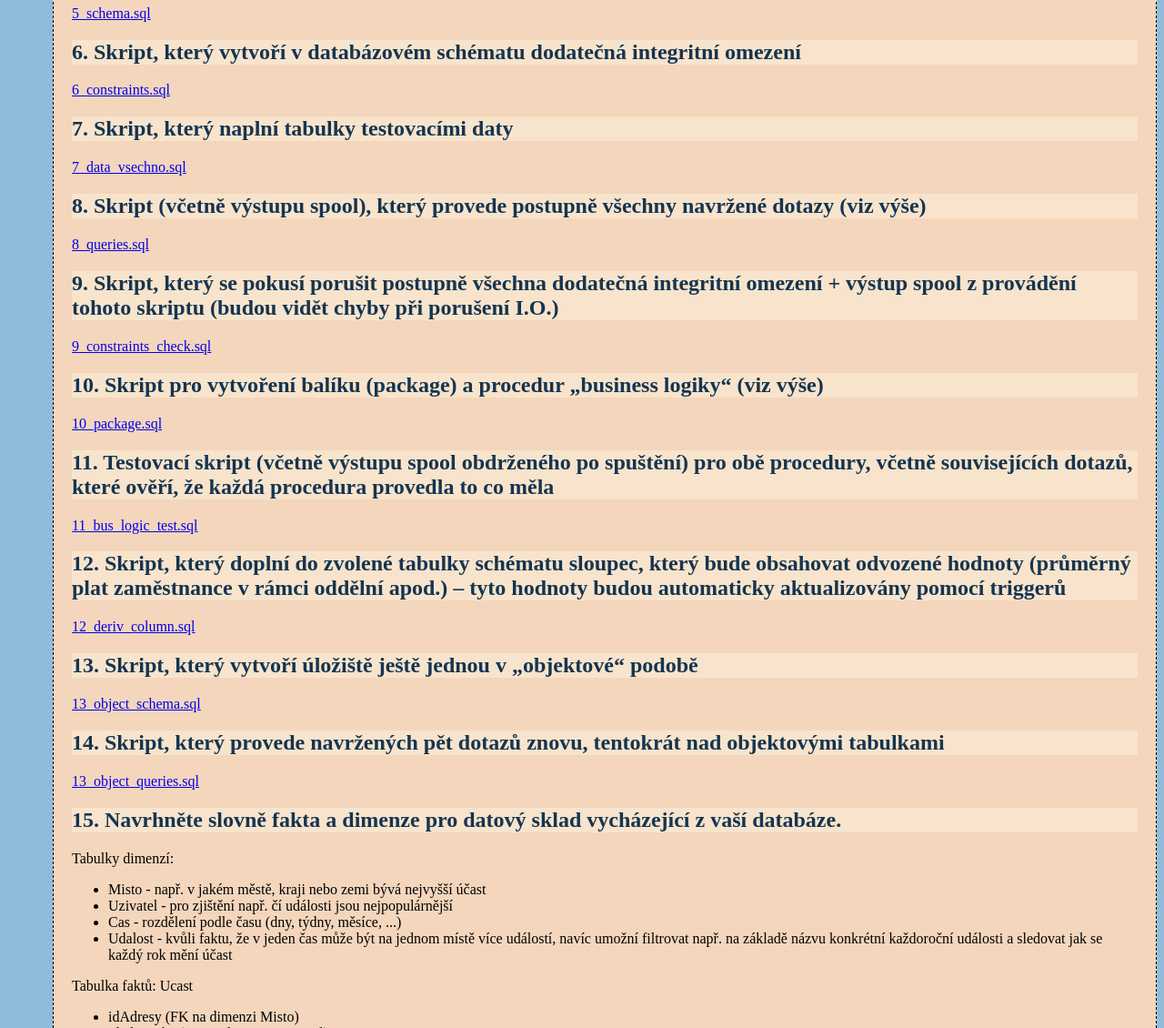
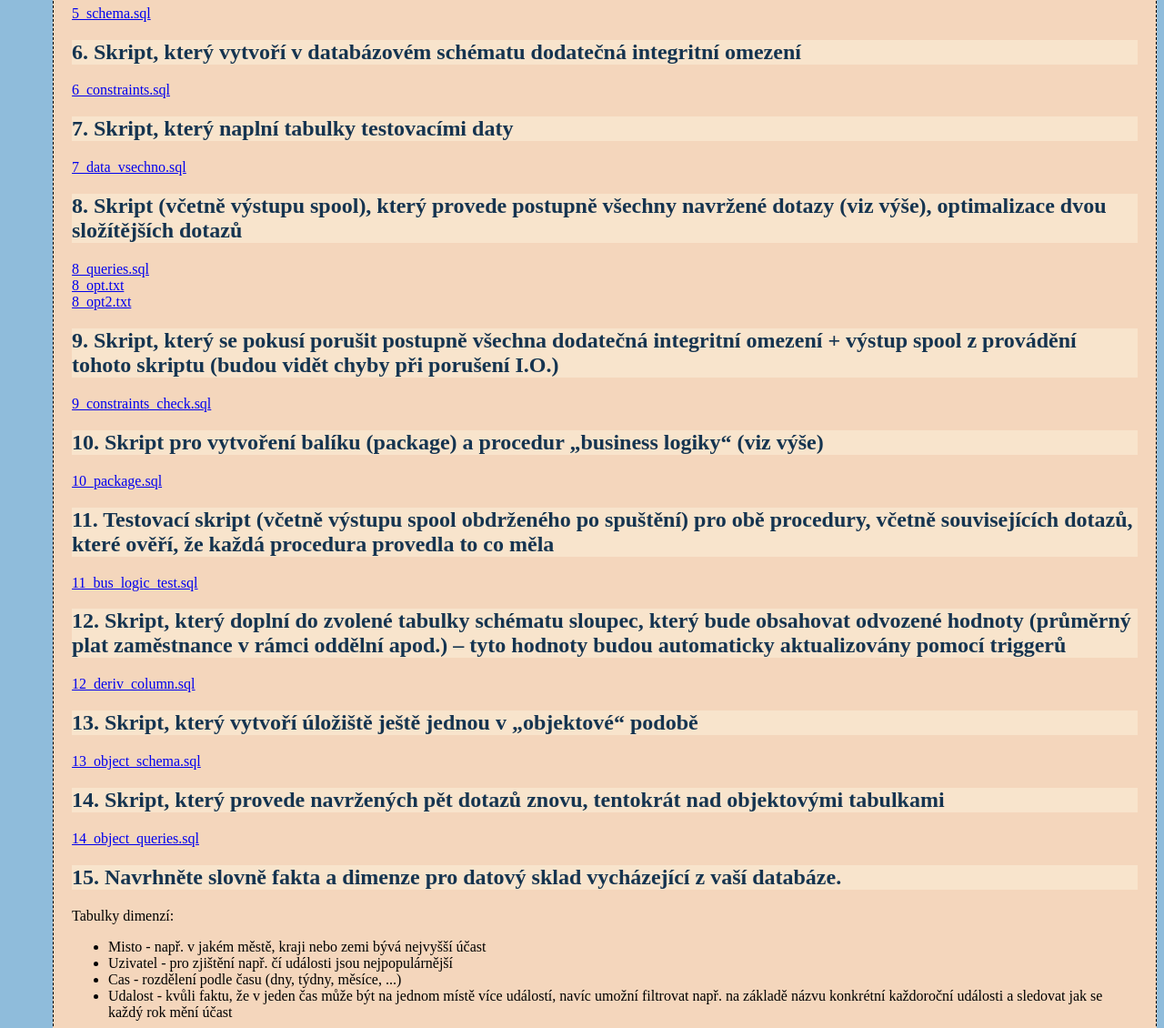
Before and after one commit to dpii/Planovac-dordb, a plain HTML site: page index.html in a window 1280 px wide. Shown: the part 1512-2642 px from the top of the page at 91% size. Drawn offline with Linux system fonts and the light colour scheme.

Commit message:
index update

```diff
--- a/index.html
+++ b/index.html
@@ -81,9 +81,11 @@ databáze CD/DVD, autobazary, apod.)
 
 </p>
 
-<h2>8. Skript (včetně výstupu spool), který provede postupně všechny navržené dotazy (viz výše)</h2>
+<h2>8. Skript (včetně výstupu spool), který provede postupně všechny navržené dotazy (viz výše), optimalizace dvou složítějších dotazů</h2>
 <p>
-<a href="sql/8_queries.sql">8_queries.sql</a>
+<a href="sql/8_queries.sql">8_queries.sql</a><br />
+<a href="sql/8_opt.txt">8_opt.txt</a><br />
+<a href="sql/8_opt2.txt">8_opt2.txt</a><br />
 
 
 </p>
@@ -134,7 +136,7 @@ automaticky aktualizovány pomocí triggerů</h2>
 <h2>14. Skript, který provede navržených pět dotazů znovu, tentokrát nad objektovými tabulkami</h2>
 <p>
 
-<a href="sql/14_object_queries.sql">13_object_queries.sql</a><br />
+<a href="sql/14_object_queries.sql">14_object_queries.sql</a><br />
 
 
 </p>
```
